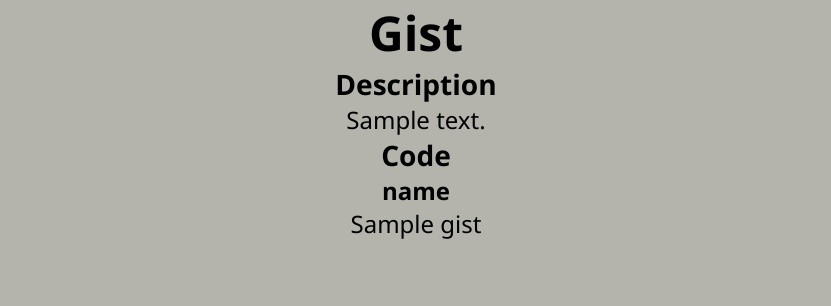
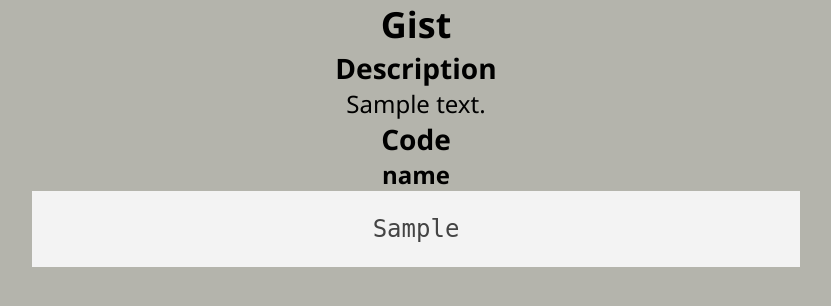
Before and after one commit to MeisQuietude/gist-storage, a Flask app: template templates/gist/description.html in a window 1280 px wide. Shown: the part 80-386 px from the top of the page, without its empty margins (224-1055 px from the left). Run offline with Flask 2, Linux system fonts and the light colour scheme; the template is opened without the code that fills it: most values are stand-ins (such as "Sample title", 1, 10 or a date in 2020); some libraries are stand-ins or nearby versions.

Commit message:
higlightjs and snippet description

```diff
--- a/templates/gist/description.html
+++ b/templates/gist/description.html
@@ -1,22 +1,36 @@
 {% extends 'layout.html' %}
 
 {% block title %} Gist {% endblock %}
+{% block links %}
+    <link rel="stylesheet" href="../../static/css/gist-description.css">
+    <link rel="stylesheet"
+          href="//cdnjs.cloudflare.com/ajax/libs/highlight.js/9.15.8/styles/default.min.css">
+{% endblock %}
+{% block scripts %}
+    <script src="//cdnjs.cloudflare.com/ajax/libs/highlight.js/9.15.8/highlight.min.js"></script>
+    <script>hljs.initHighlightingOnLoad();</script>
+{% endblock %}
 
 {% block content %}
-    <h1>Gist</h1>
 
-    <section>
+    <section class="head-wrap">
+        <h1>Gist</h1>
+    </section>
+
+    <section class="description">
         <h3>Description</h3>
         <p>{{ description if description else "no description" }}</p>
     </section>
 
-    <section>
+    <section class="code">
         <h3>Code</h3>
         <section class="snippets">
             {% for filename in gists.keys() %}
-                <section class="snippets">
+                <section class="snippet">
                     <h4>{{ filename }}</h4>
-                    <section>{{ gists.get(filename, None) }}</section>
+                    <section>
+                        <pre><code>{{ gists.get(filename).get("code_snippet", None) }}</code></pre>
+                    </section>
                 </section>
             {% endfor %}
         </section>
```
